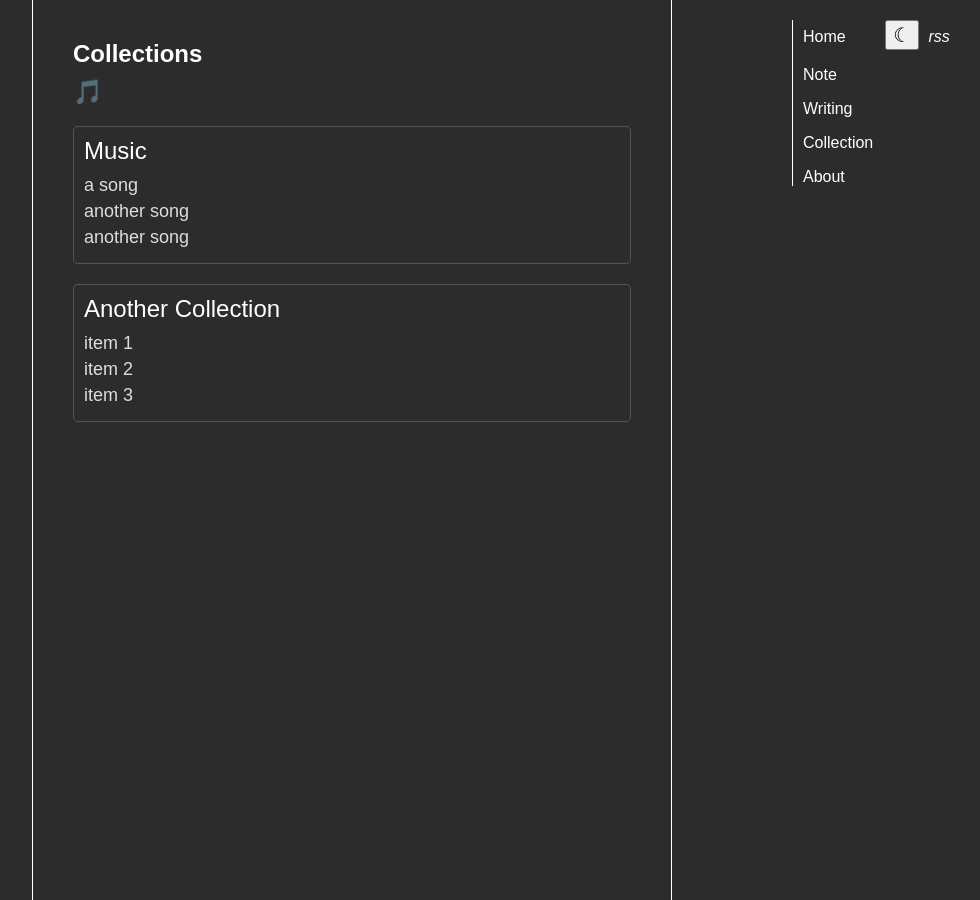
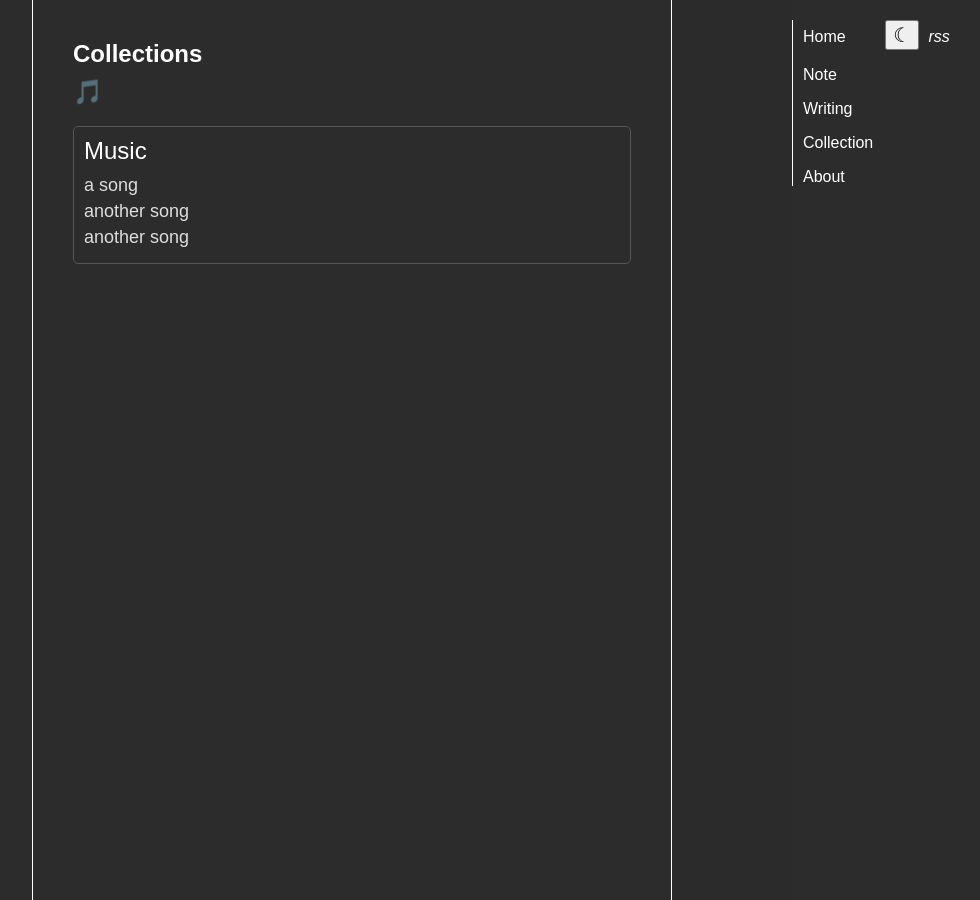
Before and after one commit to faithk7/faithk7.github.io, a Jekyll site: the page built from collection.html, in a window 1280 px wide. Shown: the whole page, without its empty margins (288-1268 px from the left). Built offline with Jekyll 4.4.1, drawn with Linux system fonts in a browser that asks for light colours.

```diff
--- a/assets/index.css
+++ b/assets/index.css
@@ -6,6 +6,9 @@
     margin-right: auto; */
     margin: auto;
     display: block;
+    position: absolute;
+    top: 33%;
+    left: 40%;
 }
 
 .c-name-card-container, .c-info-card-container, .c-moment-container {
@@ -43,7 +46,6 @@
 .c-info-card-container {
     margin-top: 50px;
     margin-bottom: 50px;
-
 }
 
 .o-social {
--- a/collection.html
+++ b/collection.html
@@ -20,12 +20,4 @@ title: Collections
             <div class="o-collection-item">another song</div>
         </div>
     </div>
-    <div class="c-collection-tile-container">
-        <div class="o-collection-title">Another Collection</div>
-        <div class="c-collection-item-container">
-            <div class="o-collection-item">item 1</div>
-            <div class="o-collection-item">item 2</div>
-            <div class="o-collection-item">item 3</div>
-        </div>
-    </div>
 </div>
```
Also changed, not shown: _includes/custom_feed.xml (indentation only).
